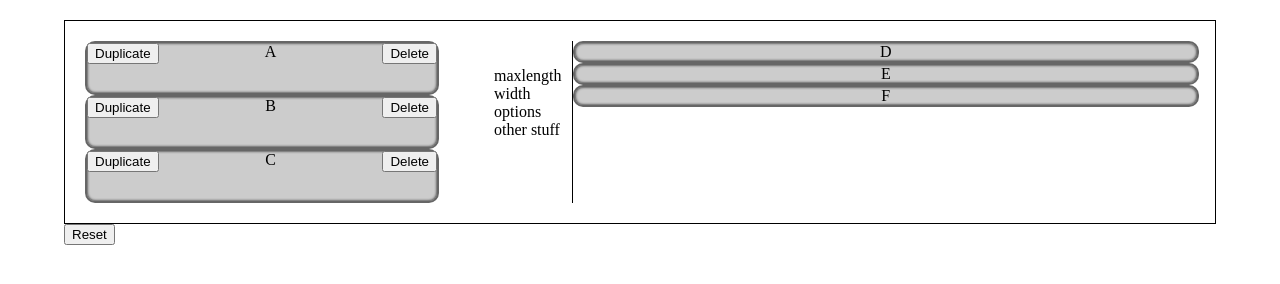
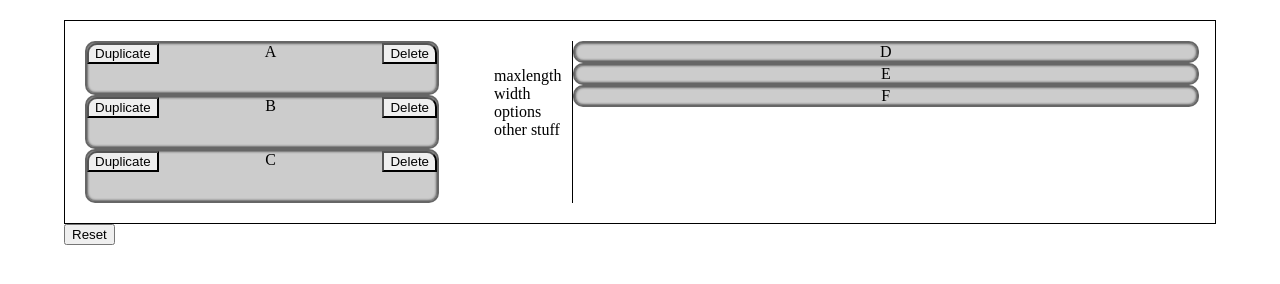
Before and after one commit to jothamyelle/interact-exp, a website: page index.html in a window 1280 px wide. Drawn offline with Linux system fonts and the light colour scheme.

Commit message:
Added style to buttons

```diff
--- a/main.css
+++ b/main.css
@@ -101,8 +101,10 @@
 
 .deleteControl {
   float: right;
+  border-top-right-radius: 10px;
 }
 
 .duplicateControl {
   float: left;
+  border-top-left-radius: 10px;
 }
```
